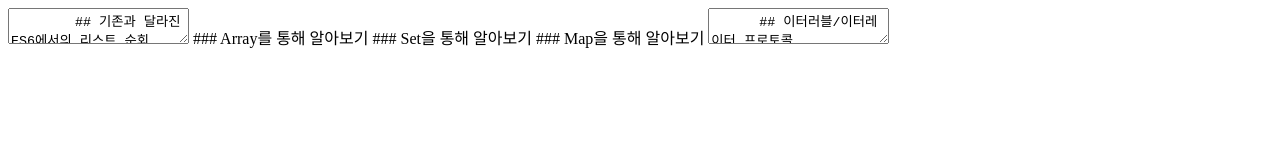
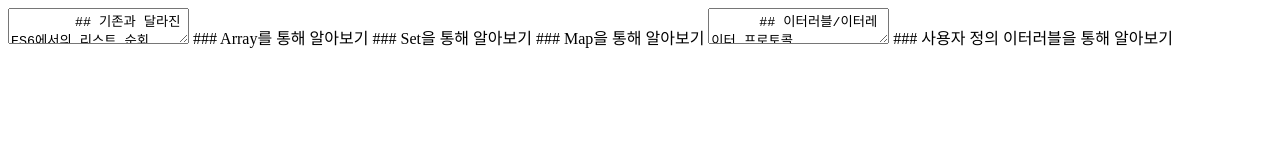
Before and after one commit to ksmfou98/Functional-Programming-Javascript, a plain HTML site: page 02. ES6에서의 순회와 이터러블 이터레이터 프로토콜/index.html in a window 1280 px wide. Drawn offline with Linux system fonts and the light colour scheme.

Commit message:
사용자 정의 이터러블, 이터러블/이터레이터 프로토콜 정의

```diff
--- a/02. ES6에서의 순회와 이터러블 이터레이터 프로토콜/index.html
+++ b/02. ES6에서의 순회와 이터러블 이터레이터 프로토콜/index.html
@@ -76,5 +76,34 @@
       - 이터레이터: { value, done } 객체를 리턴하는 next()를 가진 값
       - 이터러블/이터레이터 프로토콜: 이터러블을 for...of, 전개 연산자 등과 함께 동작하도록 규약
     </textarea>
+
+    ### 사용자 정의 이터러블을 통해 알아보기
+    <script>
+      const iterable = {
+        [Symbol.iterator]() {
+          let i = 3;
+          return {
+            next() {
+              return i == 0 ? { done: true } : { value: i--, done: false };
+            },
+            [Symbol.iterator]() {
+              return this;
+            },
+          };
+        },
+      };
+
+      let iterator = iterable[Symbol.iterator]();
+      iterator.next();
+      iterator.next();
+      for (const a of iterator) log(a);
+
+      for (const a of document.querySelectorAll("*")) log(a);
+      const all = document.querySelectorAll("*");
+      let iter3 = all[Symbol.iterator]();
+      log(iter3.next());
+      log(iter3.next());
+      log(iter3.next());
+    </script>
   </body>
 </html>
```
